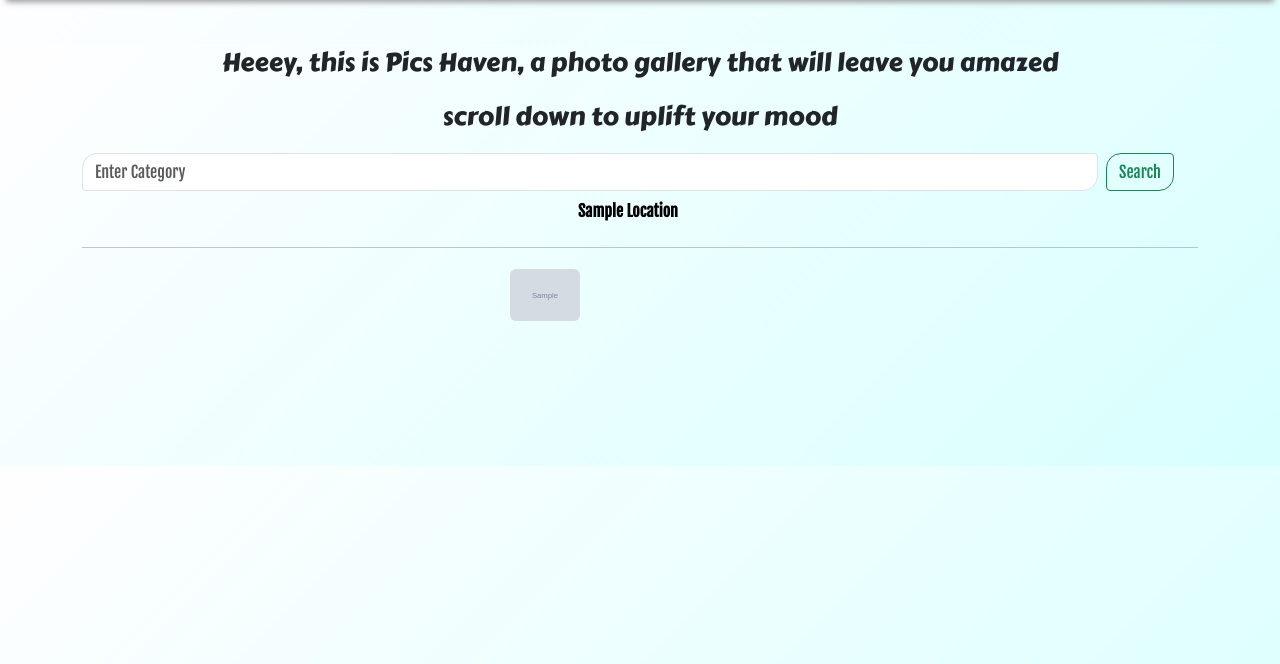
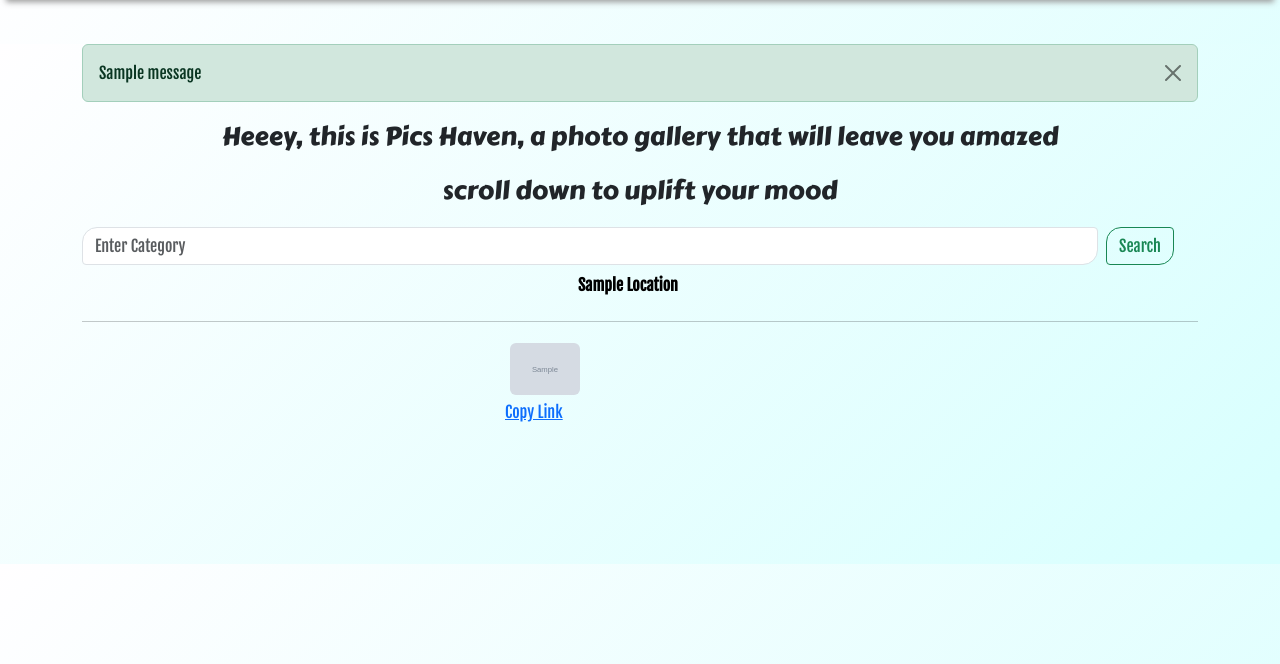
Before and after one commit to Njoro410/pichaven, a Django app: page / in a window 1280 px wide. Shown: the part 56-720 px from the top of the page. Run offline with Django 4.2, Linux system fonts and the light colour scheme; tables that the repository leaves empty hold one stand-in row (values such as "Sample post"); grey boxes marked "Sample" are stand-in pictures; one stand-in notice (Sample message) is shown; some libraries are stand-ins or nearby versions.

Commit message:
Messages: added for loop for displaying messages

```diff
--- a/favpics/templates/index.html
+++ b/favpics/templates/index.html
@@ -2,7 +2,14 @@
 
 
 {% block content %}
+
 <div class="container" style="margin-top: 100px;">
+    {% for message in messages %}
+    <div class="alert alert-success alert-dismissible fade show" role="alert">
+        {{message}}
+        <button type="button" class="btn-close" data-bs-dismiss="alert" aria-label="Close"></button>
+    </div>
+    {% endfor %}
     <div class="row">
         <div class="col-sm-12 text">
             <p><span id="hey">Heeey, this is Pics Haven, a photo gallery that will leave you amazed</span></p>
@@ -22,7 +29,8 @@
                 <ul class="nav justify-content-center">
                     {% for location in images %}
                     <li class="nav-item">
-                        <a class="nav-link" href="{% url 'location' location.location.name %}">{{location.location.name}}</a>
+                        <a class="nav-link"
+                            href="{% url 'location' location.location.name %}">{{location.location.name}}</a>
                     </li>
 
                     {% endfor %}
@@ -80,9 +88,13 @@
                     <div class="container images"
                         data-masonry='{ "itemSelector": ".picha", "columnWidth": 5, "fitWidth": true }'>
                         {% for image in images %}
-                        <div class="col-md-3 col-sm-3 col-lg-3 picha">
+                        <div class="col-md-3 col-sm-3 col-lg-3 picha m">
                             <a href="" data-bs-toggle="modal" data-bs-target="#pic{{image.id}}"><img
                                     src="{{image.images.url}}" class="rounded" alt="{{image.name}}"></a>
+                            <div class="over">
+                                <a href="{% url 'image_url' image.id %}">Copy Link</a>
+                            </div>
+
                         </div>
                         <!-- Modal -->
 
```
